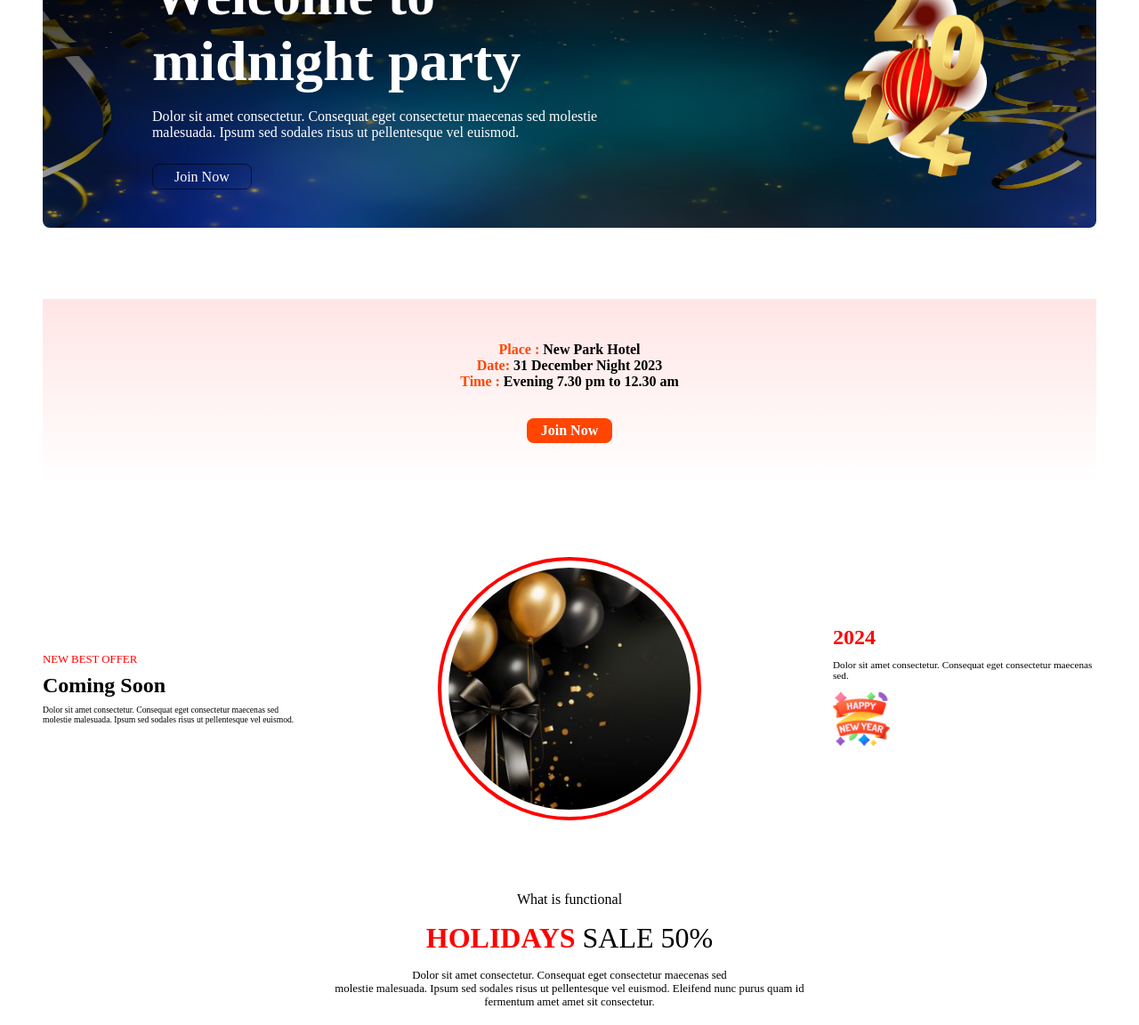
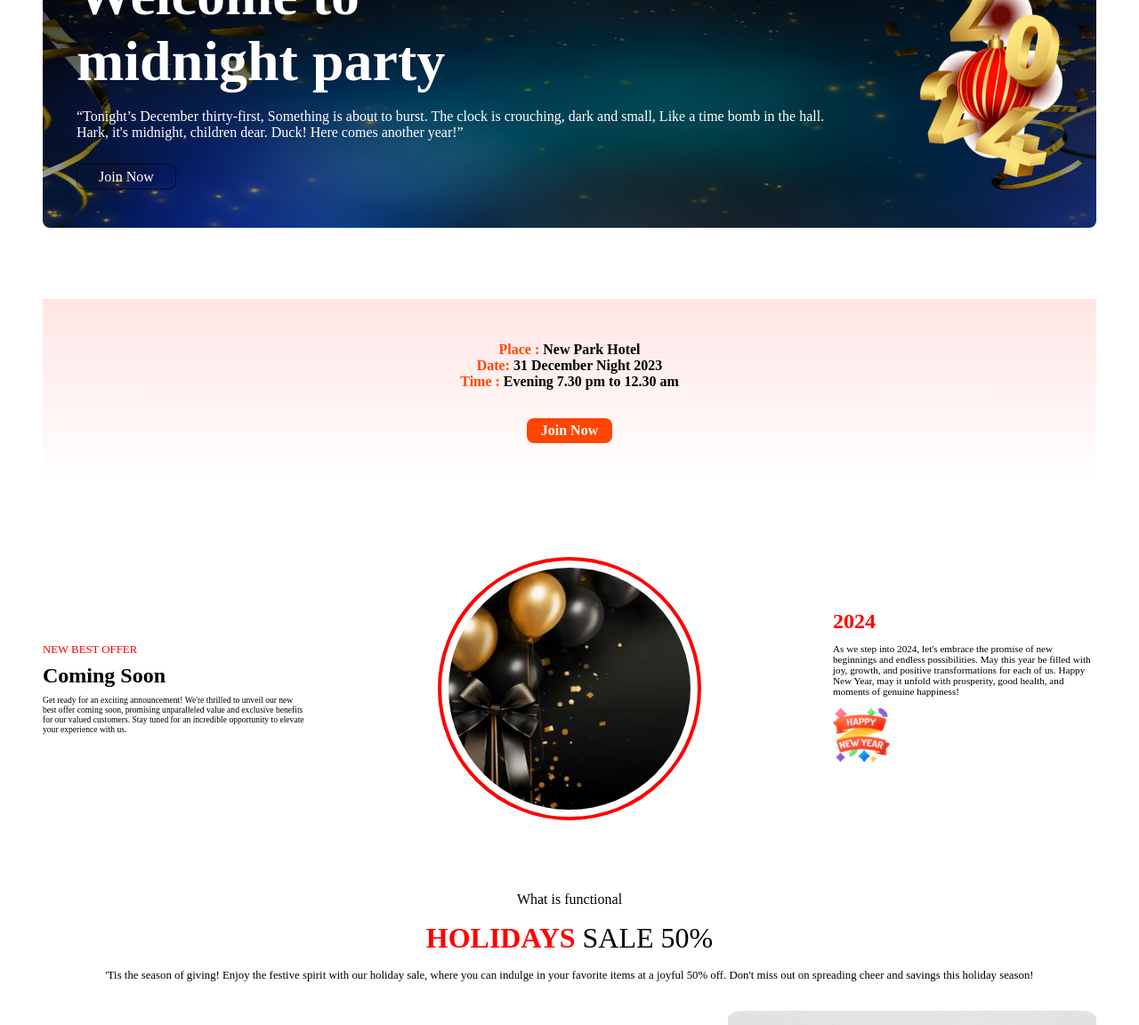
Before and after one commit to Hridoy-7759/New-Year-New-Mission, a plain HTML site: page index.html in a window 1280 px wide. Shown: the part 1030-2182 px from the top of the page at 89% size. Drawn offline with Linux system fonts and the light colour scheme.

Commit message:
fourth commit

```diff
--- a/index.html
+++ b/index.html
@@ -26,7 +26,12 @@
         <!-- heroText -->
         <div class="heroText">
             <p class="title">Welcome to <br>midnight party</p>
-            <p class="des">Dolor sit amet consectetur. Consequat eget consectetur maecenas sed molestie <br>malesuada. Ipsum sed sodales risus ut pellentesque vel euismod. </p>
+            <p class="des">“Tonight’s December thirty-first,
+                Something is about to burst.
+                The clock is crouching, dark and small,
+                Like a time bomb in the hall. <br>
+                Hark, it's midnight, children dear.
+                Duck! Here comes another year!” </p>
             <a href="" class="join">Join Now</a>
         </div>
         <!-- heroImg -->
@@ -46,14 +51,16 @@
         <div class="left">
             <p class="subtitle">NEW BEST OFFER</p>
             <p class="title">Coming Soon</p>
-            <p class="des">Dolor sit amet consectetur. Consequat eget consectetur maecenas sed molestie malesuada. Ipsum sed sodales risus ut pellentesque vel euismod. </p>
+            <p class="des">
+                Get ready for an exciting announcement! We're thrilled to unveil our new best offer coming soon, promising unparalleled value and exclusive benefits for our valued customers. Stay tuned for an incredible opportunity to elevate your experience with us. </p>
         </div>
         <div class="center">
             <img src="4_commingSoon1.jpg" alt="">
         </div>
         <div class="right">
             <p class="year">2024</p>
-            <p class="des">Dolor sit amet consectetur. Consequat eget consectetur maecenas sed.</p>
+            <p class="des">
+                As we step into 2024, let's embrace the promise of new beginnings and endless possibilities. May this year be filled with joy, growth, and positive transformations for each of us. Happy New Year, may it unfold with prosperity, good health, and moments of genuine happiness!</p>
             <img src="4_commingSoon2.png" alt="">
         </div>
     </div>
@@ -62,7 +69,8 @@
     <div class="saleText">
         <p class="subtitle">What is functional</p>
         <p class="title"><span>HOLIDAYS</span> SALE 50%</p>
-        <p class="des">Dolor sit amet consectetur. Consequat eget consectetur maecenas sed <br>molestie malesuada. Ipsum sed sodales risus ut pellentesque vel euismod. Eleifend nunc purus quam id <br>fermentum amet amet sit consectetur.</p>
+        <p class="des">
+            'Tis the season of giving! Enjoy the festive spirit with our holiday sale, where you can indulge in your favorite items at a joyful 50% off. Don't miss out on spreading cheer and savings this holiday season!</p>
     </div>
     <div class="saleImg">
         <img src="5_sale_box.png" alt="" class="box">
@@ -75,7 +83,8 @@
     <div class="portfolio">
         <p class="subtitle">THE BEST GIFTS</p>
         <p class="title">Our Awesome Portfolio</p>
-        <p class="des">Dolor sit amet consectetur. Consequat eget consectetur maecenas sed molestie malesuada. <br>Ipsum sed sodales risus ut pellentesque vel euismod. </p>
+        <p class="des">
+            Discover the art of thoughtful gifting with our curated portfolio of the best gifts. From timeless classics to modern delights, find the perfect presents that reflect the essence of the season. <br>Elevate your gift-giving experience with our exceptional collection. </p>
     </div>
     <div class="portfolioSample">
         <img src="6_portfolio1.png" alt="">
@@ -90,7 +99,8 @@
     <div class="subscribe">
         <img src="7_subscribe.png" alt="">
         <p class="title">Subscribe Newletter</p>
-        <p class="des">Dolor sit amet consectetur. Consequat eget consectetur maecenas sed molestie malesuada. <br>Ipsum sed sodales risus ut pellentesque vel euismod. </p>
+        <p class="des">
+            Stay in the know! Subscribe to our newsletter for exclusive updates, exciting offers, and insider access to the latest trends. <br>Join our community and be the first to discover what's on the horizon. Sign up now and unlock a world of possibilities! </p>
         <form action="">
             <input type="email" id="email" name="email" placeholder="user@gmail.com">
             <input type="submit" value="Subscribe">
```
